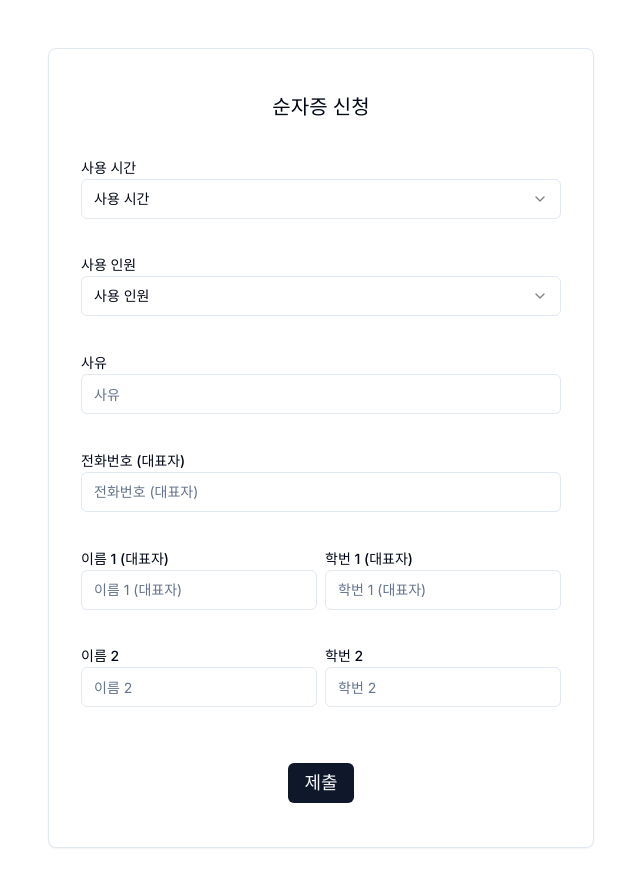
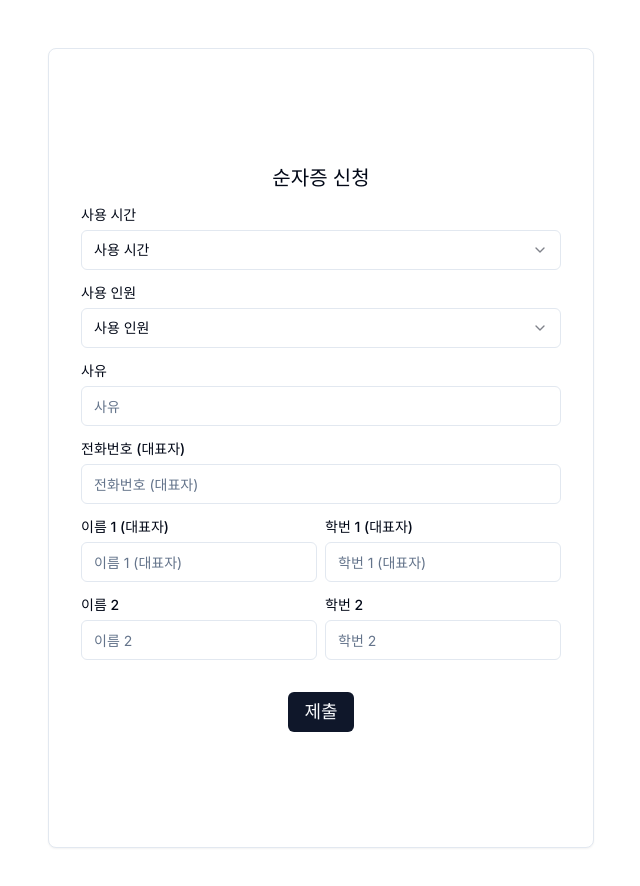
Before and after one commit to pr-citrate/sunja-approve, a Next.js app: page / in a window 1280 px wide. Shown: the top 886 px of the page, without its empty margins (319-959 px from the left). Built offline with nearby package versions, Linux system fonts and the light colour scheme.

Commit message:
Update: Update form into shadcn ui components

```diff
--- a/src/app/page.jsx
+++ b/src/app/page.jsx
@@ -3,7 +3,14 @@
 import { useState } from "react";
 import { Button } from "@/components/ui/button";
 import { Card } from "@/components/ui/card";
-import { Form } from "@/components/ui/form";
+import {
+  Form,
+  FormControl,
+  FormDescription,
+  FormField,
+  FormItem,
+  FormLabel,
+} from "@/components/ui/form";
 import { Input } from "@/components/ui/input";
 import { Label } from "@/components/ui/label";
 import {
@@ -15,20 +22,36 @@ import {
   SelectTrigger,
   SelectValue,
 } from "@/components/ui/select";
+import { useForm } from "react-hook-form";
+import { render } from "react-dom";
 
 export default function Home() {
   const [numParticipants, setNumParticipants] = useState(2);
+  const form = useForm();
+
+  const onSubmit = (data) => {
+    console.log(data);
+  };
 
   return (
     <main className="grid justify-items-center items-center w-full h-full">
       <Card className="min-w-screen grid justify-items-center items-center p-8 m-12 min-h-screen">
-        <Form>
+        <Form {...form}>
+          <form
+            className="w-full h-full flex flex-col items-center justify-center"
+            onSubmit={form.handleSubmit(onSubmit)}
+          >
             <Label className="text-xl mb-4">순자증 신청</Label>
-          <div className="mb-4 w-full">
-            <Label htmlFor="time" className="block mb-1">
+            <FormField
+              control={form.control}
+              name="time"
+              render={({ field }) => (
+                <FormItem className="mb-4 w-full">
+                  <FormLabel htmlFor="time" className="block mb-1">
                     사용 시간
-            </Label>
-            <Select id="time" className="text-lg w-full">
+                  </FormLabel>
+                  <FormControl>
+                    <Select id="time" className="text-lg w-full" {...field}>
                       <SelectTrigger>
                         <SelectValue placeholder="사용 시간" />
                       </SelectTrigger>
@@ -41,16 +64,26 @@ export default function Home() {
                         </SelectGroup>
                       </SelectContent>
                     </Select>
-          </div>
-
-          <div className="mb-4 w-full">
-            <Label htmlFor="participants" className="block mb-1">
+                  </FormControl>
+                </FormItem>
+              )}
+            />
+            <FormField
+              control={form.control}
+              name="participants"
+              render={({ field }) => (
+                <FormItem className="mb-4 w-full">
+                  <FormLabel htmlFor="participants" className="block mb-1">
                     사용 인원
-            </Label>
+                  </FormLabel>
+                  <FormControl>
                     <Select
                       id="participants"
                       className="text-lg w-full"
-              onValueChange={(value) => setNumParticipants(parseInt(value))}
+                      {...field}
+                      onValueChange={(value) =>
+                        setNumParticipants(parseInt(value))
+                      }
                     >
                       <SelectTrigger className="outline-none">
                         <SelectValue placeholder="사용 인원" />
@@ -65,57 +98,96 @@ export default function Home() {
                         </SelectGroup>
                       </SelectContent>
                     </Select>
-          </div>
-
-          <div className="mb-4 w-full">
-            <Label htmlFor="reason" className="block mb-1">
+                  </FormControl>
+                </FormItem>
+              )}
+            />
+            <FormField
+              control={form.control}
+              name="reason"
+              render={({ field }) => (
+                <FormItem className="mb-4 w-full">
+                  <FormLabel htmlFor="reason" className="block mb-1">
                     사유
-            </Label>
+                  </FormLabel>
+                  <FormControl>
                     <Input
                       id="reason"
                       placeholder="사유"
                       type="text"
                       className="text-g w-full"
+                      {...field}
                     />
-          </div>
-          <div className="mb-4 w-full">
+                  </FormControl>
+                </FormItem>
+              )}
+            />
+            <FormField
+              control={form.control}
+              name="phone"
+              render={({ field }) => (
+                <FormItem className="mb-4 w-full">
                   <Label htmlFor="phone" className="block mb-1">
                     전화번호 (대표자)
                   </Label>
+                  <FormControl>
                     <Input
                       id="phone"
                       placeholder="전화번호 (대표자)"
                       type="tel"
                       className="text-g w-full"
+                      {...field}
                     />
-          </div>
-
+                  </FormControl>
+                </FormItem>
+              )}
+            />
             {[...Array(numParticipants)].map((_, i) => {
               const number = `${i + 1}${i ? "" : " (대표자)"}`;
               return (
-              <div className="flex flex-row mb-4" key={i}>
-                <div className="mr-2 flex-1">
+                <div className="flex flex-row mb-4 space-y-0 space-x-2" key={i}>
+                  <FormField
+                    key={i}
+                    control={form.control}
+                    name={`participant${i}`}
+                    render={({ field }) => (
+                      <FormItem className="flex-1">
                         <Label htmlFor={`name${i}`} className="block mb-1">
                           {`이름 ${number}`}
                         </Label>
+                        <FormControl>
                           <Input
                             id={`name${i}`}
                             placeholder={`이름 ${number}`}
                             type="text"
                             className="text-g"
+                            {...field}
                           />
-                </div>
-                <div className="flex-1">
+                        </FormControl>
+                      </FormItem>
+                    )}
+                  />
+                  <FormField
+                    key={i}
+                    control={form.control}
+                    name={`number${i}`}
+                    render={({ field }) => (
+                      <FormItem className="flex-1">
                         <Label htmlFor={`id${i}`} className="block mb-1">
                           {`학번 ${number}`}
                         </Label>
+                        <FormControl>
                           <Input
                             id={`id${i}`}
                             placeholder={`학번 ${number}`}
                             type="text"
                             className="text-g"
+                            {...field}
                           />
-                </div>
+                        </FormControl>
+                      </FormItem>
+                    )}
+                  />
                 </div>
               );
             })}
@@ -123,6 +195,7 @@ export default function Home() {
             <Button type="submit" className="text-lg mt-4">
               제출
             </Button>
+          </form>
         </Form>
       </Card>
     </main>
```
Lines whose indentation alone changed are shown as unchanged.
